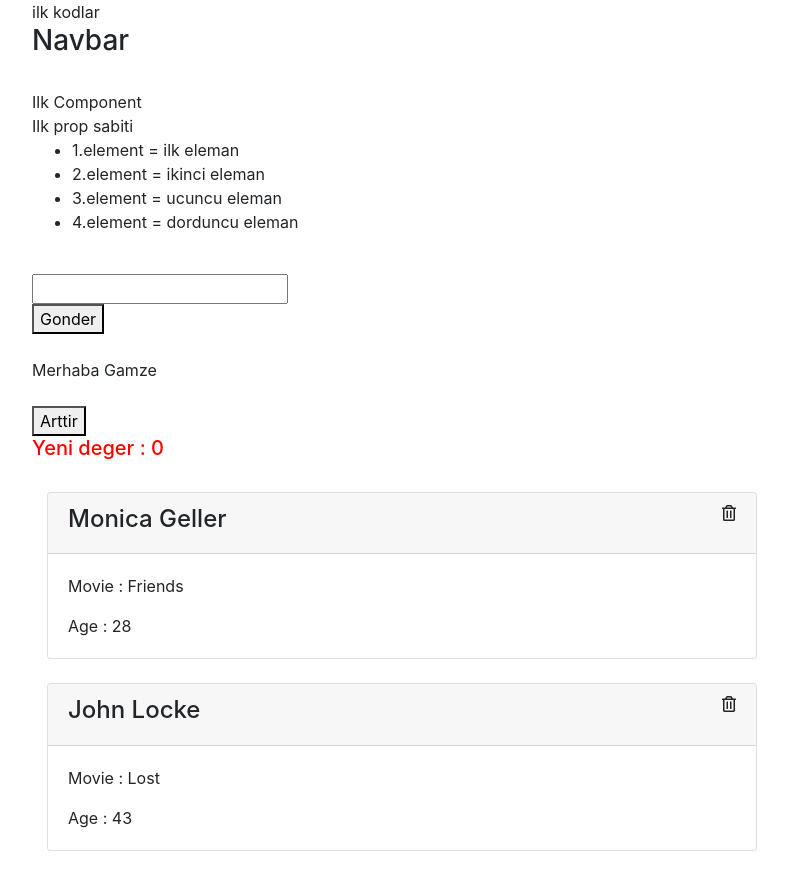
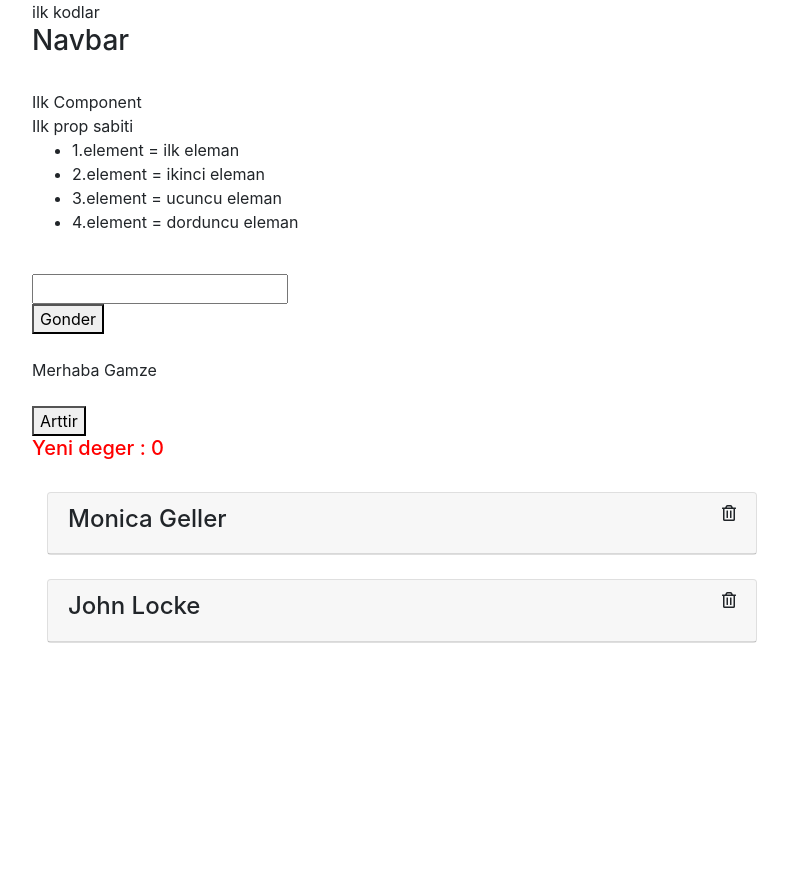
Before and after one commit to geallen/react_projects, a React (Create React App) app: page / in a window 1280 px wide. Shown: the whole page, without its empty margins (53-841 px from the left). After the commit the page ends 800 px from the top, so only its background shows below. Built offline with nearby package versions, Linux system fonts and the light colour scheme.

Commit message:
state with clik event

```diff
--- a/src/components/celebrity.js
+++ b/src/components/celebrity.js
@@ -9,19 +9,40 @@ export default class celebrity extends React.Component {
         age : "NA"
     }
 
+    constructor(props){
+        super(props);
+
+        this.state = {
+            isVisible : false
+        }
+
+        this.onClickName = this.onClickName.bind(this);
+    }
+
+    onClickName(e){
+        this.setState({ isVisible : true})
+    }
+
     render(){
     const {name, movie, age} = this.props;
+
+    const { isVisible } = this.state;
     return (
         <div className="col-md-8 mb-4">
             <div className="card">
                 <div className="card-header d-flex justify-content-between">
-                    <h4 className="d-inline">{name}</h4>
+                    <h4 className="d-inline" onClick= {this.onClickName}>{name}</h4>
                     <i className="far fa-trash-alt" style={{cursor:"pointer"}}></i>
                 </div>
+
+                { isVisible ?
+
                 <div className="card-body">
                     <p className="card-text">Movie : {movie}</p>
                     <p className="card-text">Age : {age}</p>
                 </div>
+                : null}
+
             </div>
         </div>
     )
```
